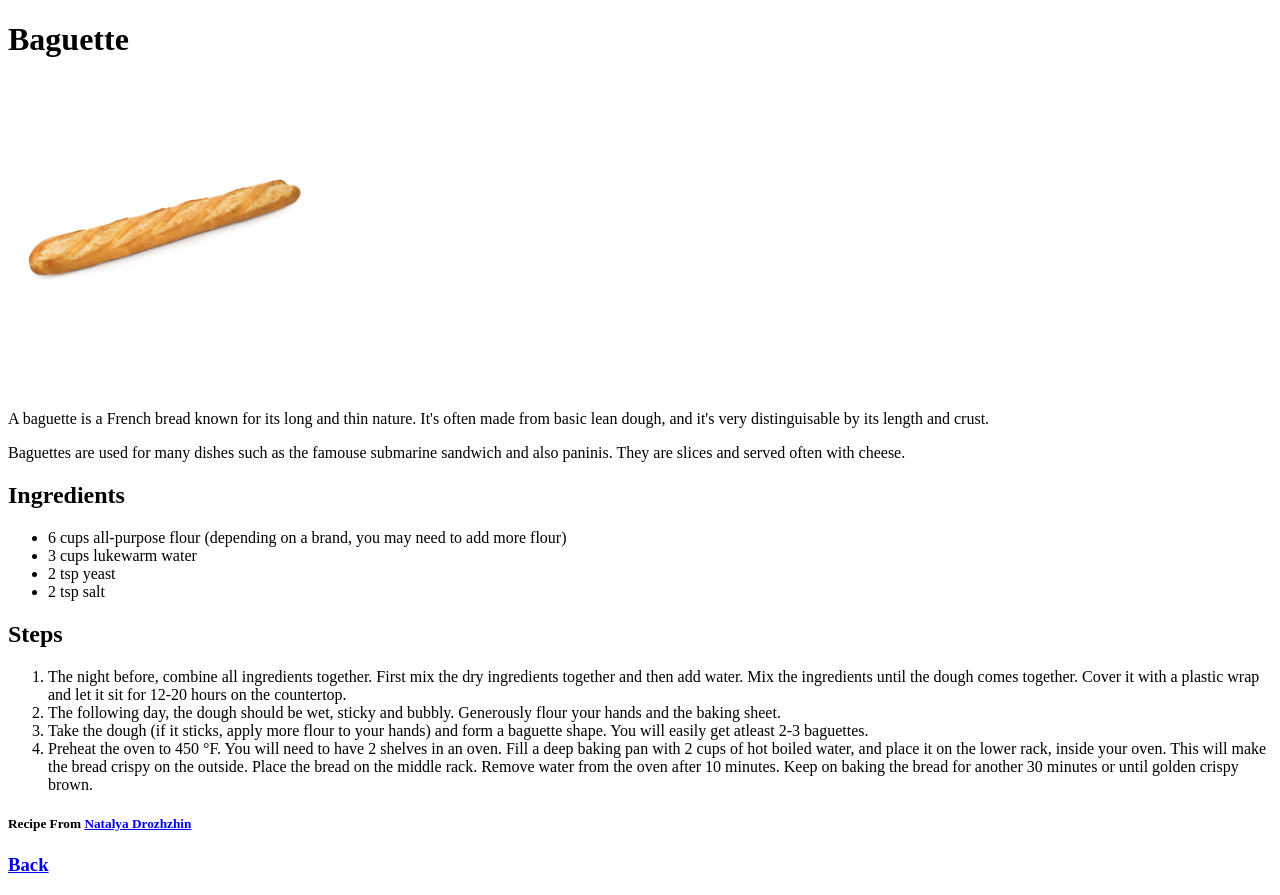
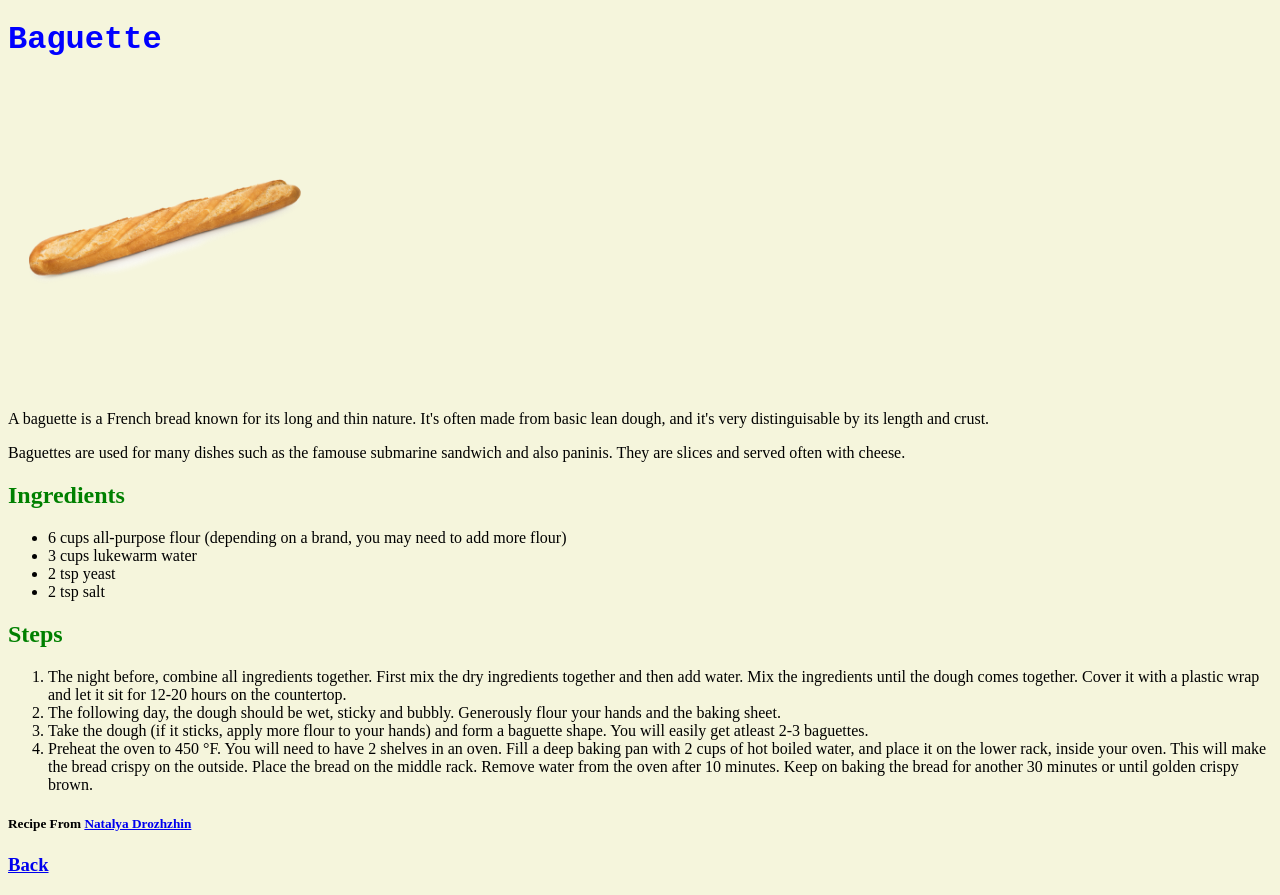
Before and after one commit to NiTzuA/odin-recipes, a plain HTML site: page recipes/baguette.html in a window 1280 px wide. Drawn offline with Linux system fonts and the light colour scheme.

Commit message:
Ruined page by adding CSS.
Created styles.css and added styles to baguette.html, index.html, and macaroni.html.

```diff
--- /dev/null
+++ b/css/styles.css
@@ -0,0 +1,46 @@
+#index-page {
+    background-color: yellow;
+}
+
+#baguette-page {
+    background-color: beige;
+}
+
+.baguette-text {
+    font-family: "Papyrus";
+}
+
+#macaroni-page {
+    background-color: rgb(255, 174, 0);
+}
+
+.macaroni-text {
+    font-family: monospace;
+}
+
+#baguette-page {
+    background-color: beige;
+}
+
+.baguette-text {
+    font-family: "Papyrus";
+}
+
+.header-one {
+    font-family: 'Courier New', Courier, monospace;
+    font-weight: bold;
+    color: blue;
+}
+
+.header-two {
+    font-family: "Lucida Handwriting";
+    font-weight: bold;
+    color: green;
+}
+
+.list-item {
+    background-color: crimson;
+    font-family: "Papyrus";
+    font-weight: bold;
+    color: purple;
+}
--- a/recipes/baguette.html
+++ b/recipes/baguette.html
@@ -4,31 +4,32 @@
     <meta charset="UTF-8">
     <meta name="viewport" content="width=device-width, initial-scale=1.0">
     <title>Baguette Recipe</title>
+    <link rel="stylesheet" href="../css/styles.css">
 </head>
-<body>
-    <h1>Baguette</h1>
+<body id="baguette-page">
+    <h1 class="header-one">Baguette</h1>
     <img src="../img/baguette.png"
     width="310"
     height="310">
-    <p>
+    <p class="baguette-text">
         A baguette is a French bread known for its long and thin nature.
         It's often made from basic lean dough, and it's very distinguisable by
         its length and crust.
     </p>
 
-    <p>
+    <p class="baguette-text">
         Baguettes are used for many dishes such as the famouse submarine sandwich
          and also paninis. They are slices and served often with cheese.
     </p>
-    <h2>Ingredients</h2>
-    <ul>
+    <h2 class="header-two">Ingredients</h2>
+    <ul class="baguette-text">
         <li>6 cups all-purpose flour (depending on a brand, you may need to add more flour)</li>
         <li>3 cups lukewarm water</li>
         <li>2 tsp yeast</li>
         <li>2 tsp salt</li>
     </ul>
-    <h2>Steps</h2>
-    <ol>
+    <h2 class="header-two">Steps</h2>
+    <ol class="baguette-text">
         <li>The night before, combine all ingredients together. First mix the dry ingredients together and then add water. Mix the ingredients until the dough comes together.
             Cover it with a plastic wrap and let it sit for 12-20 hours on the countertop.</li>
         <li>The following day, the dough should be wet, sticky and bubbly. Generously flour your hands and the baking sheet.</l1>
@@ -37,7 +38,7 @@
             it on the lower rack, inside your oven. This will make the bread crispy on the outside. Place the bread on the middle rack.
              Remove water from the oven after 10 minutes. Keep on baking the bread for another 30 minutes or until golden crispy brown.</li>
     </ol>
-    <h5>Recipe From <a href="https://momsdish.com/baguette" target="_blank" rel="noopener noreferrer">Natalya Drozhzhin</a></h5>
+    <h5 class="baguette-text">Recipe From <a href="https://momsdish.com/baguette" target="_blank" rel="noopener noreferrer">Natalya Drozhzhin</a></h5>
     <h3><a href="../index.html">Back</a></h3>
 </body>
 </html>
```
Also changed, not shown: index.html (+6 -3 lines), recipes/macaroni.html (+10 -9 lines).
